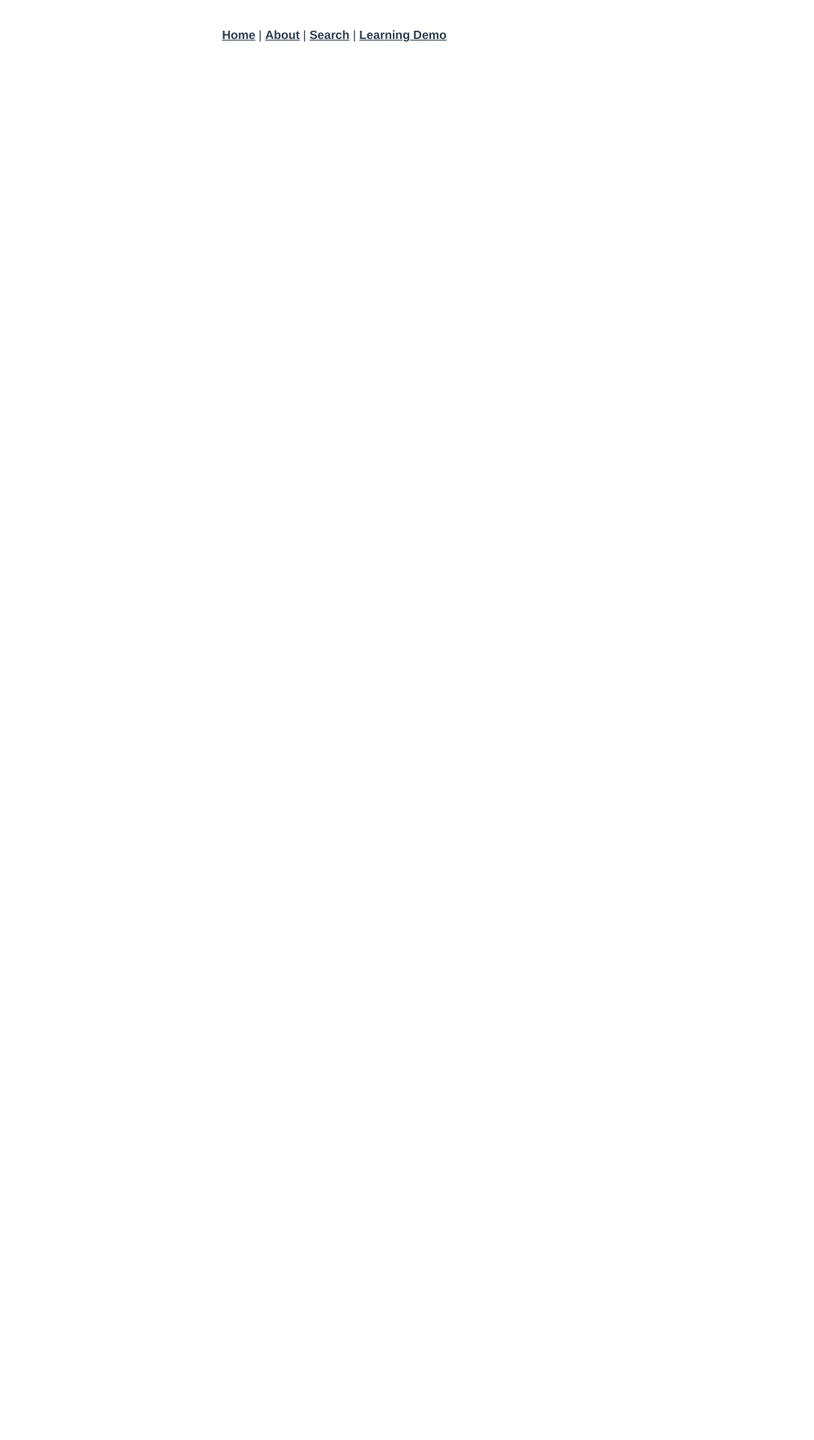
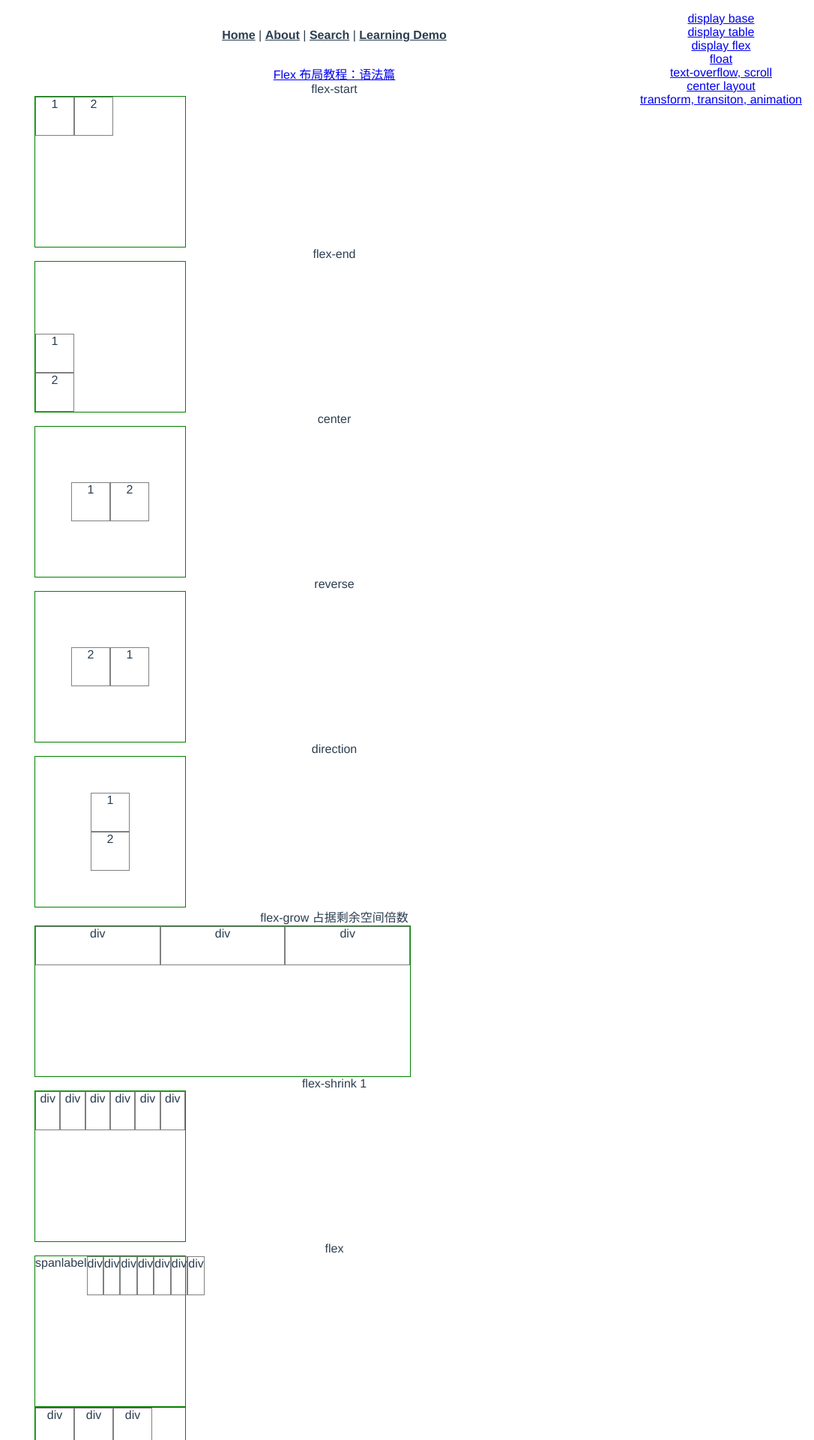
Before and after one commit to MatthewWu5/repo-search, a Vue app: page /#/learning/display-flex in a window 1280 px wide. Shown: the top 1920 px of the page at 75% size, without its empty margins (194-1280 px from the left). Before the commit the page ends 800 px from the top, so only its background shows below. Built offline with nearby package versions, Linux system fonts and the light colour scheme.

Commit message:
Add learning demo

```diff
--- /dev/null
+++ b/src/learning-demo/display-base.vue
@@ -0,0 +1,57 @@
+<template>
+  <div>
+    <!-- inline -->
+    text
+    <span class="item margin">span</span>
+    <a class="item padding big-padding" href="">link element</a>
+    <!-- click label => focus on id -->
+    <label class="item" for="input-btn-id">label</label>
+    <em class="item">em</em>
+    <strong class="item">strong</strong>
+
+    <!-- block -->
+    <div class="item margin">div</div>
+    <!-- <div class="bfc-area">
+      <div class="item margin">div</div>
+    </div> -->
+    <p class="item margin margin-top-16">p</p>
+    <h2 class="item padding">h1-h6</h2>
+    <ul class="item">
+      <li>ul</li>
+      <li>ol</li>
+    </ul>
+
+    <!-- inline-block -->
+    <button class="item">button</button>
+    <input class="item" type="text" />
+    <input class="item" type="button" id="input-btn-id" />
+    <img
+      class="item"
+      src="https://avatars0.githubusercontent.com/u/16813684?s=88&v=4"
+      alt="venom"
+    />
+  </div>
+</template>
+<style lang="less" scoped>
+.item {
+  width: 100px;
+  height: 100px;
+  border: 1px solid grey;
+}
+.margin {
+  margin: 8px;
+}
+.margin-top-16 {
+  margin-top: 16px;
+}
+.padding {
+  padding: 8px;
+}
+.big-padding {
+  /* padding-top: 100px; */
+  /* padding-bottom: 100px; */
+}
+.bfc-area {
+  /* overflow: hidden; */
+}
+</style>
--- /dev/null
+++ b/src/learning-demo/display-flex.vue
@@ -0,0 +1,119 @@
+<template>
+  <div>
+    <a
+      href="http://www.ruanyifeng.com/blog/2015/07/flex-grammar.html?utm_source=tuicool"
+      >Flex 布局教程：语法篇</a
+    >
+    <br />
+    flex-start
+    <div class="container justify-content">
+      <div class="content">1</div>
+      <div class="content">2</div>
+    </div>
+    flex-end
+    <div class="container direction justify-content2">
+      <div class="content">1</div>
+      <div class="content">2</div>
+    </div>
+    center
+    <div class="container center">
+      <div class="content">1</div>
+      <div class="content">2</div>
+    </div>
+    reverse
+    <div class="container center reverse">
+      <div class="content">1</div>
+      <div class="content">2</div>
+    </div>
+    direction
+    <div class="container direction center">
+      <div class="content">1</div>
+      <div class="content">2</div>
+    </div>
+
+    flex-grow 占据剩余空间倍数
+    <div class="container long">
+      <div class="content grow">div</div>
+      <div class="content grow">div</div>
+      <div class="content grow">div</div>
+    </div>
+
+    flex-shrink 1
+    <div class="container">
+      <div class="content shrink">div</div>
+      <div class="content shrink">div</div>
+      <div class="content shrink">div</div>
+      <div class="content shrink">div</div>
+      <div class="content shrink">div</div>
+      <div class="content shrink">div</div>
+    </div>
+
+    <!-- 弹性盒子不换行 -->
+    <!-- flex: 1, flex: 0, flex: 0 0 100px;, margin-left: auto; -->
+    flex
+    <div class="container">
+      <span>span</span>
+      <label for="">label</label>
+      <div class="content">div</div>
+      <div class="content">div</div>
+      <div class="content">div</div>
+      <div class="content">div</div>
+      <div class="content">div</div>
+      <div class="content">div</div>
+      <div class="content">div</div>
+    </div>
+
+    <div class="container flex-wrap">
+      <div class="content">div</div>
+      <div class="content">div</div>
+      <div class="content">div</div>
+      <div class="content">div</div>
+      <div class="content">div</div>
+      <div class="content">div</div>
+      <div class="content">div</div>
+    </div>
+  </div>
+</template>
+<style lang="less" scoped>
+.container {
+  display: flex;
+  width: 200px;
+  height: 200px;
+  border: 1px solid green;
+  &.long {
+    width: 500px;
+  }
+
+  &.flex-wrap {
+    flex-wrap: wrap;
+  }
+  &.direction {
+    flex-direction: column;
+  }
+  &.reverse {
+    flex-direction: row-reverse;
+  }
+  &.justify-content {
+    justify-content: flex-start;
+  }
+  &.justify-content2 {
+    justify-content: flex-end;
+  }
+  &.center {
+    justify-content: center;
+    align-items: center;
+  }
+}
+
+.content {
+  border: 1px solid grey;
+  width: 50px;
+  height: 50px;
+  &.grow {
+    flex-grow: 1;
+  }
+  &.shrink {
+    flex-shrink: 1;
+  }
+}
+</style>
--- /dev/null
+++ b/src/learning-demo/display-table.vue
@@ -0,0 +1,78 @@
+<template>
+  <div>
+    <!-- table, table-row, table-cell -->
+    <!-- table-cell 垂直居中对齐，关联伸缩等 -->
+    <table>
+      <thead>
+        <tr>
+          <th>
+            head1
+          </th>
+          <th>
+            head2
+          </th>
+        </tr>
+      </thead>
+      <tbody>
+        <tr>
+          <td>
+            11
+          </td>
+          <td>
+            22
+          </td>
+        </tr>
+      </tbody>
+    </table>
+    <div class="container">
+      <div class="row">
+        <div class="cell">
+          cell1
+        </div>
+        <div class="cell">
+          cell2
+        </div>
+        <div class="cell">
+          cell3
+        </div>
+      </div>
+      <div class="row">
+        <div class="cell max-width">
+          cell111111111111111111111111111111111111
+        </div>
+        <div class="cell margin">
+          cell2
+        </div>
+        <div class="cell padding">
+          cell3
+        </div>
+      </div>
+    </div>
+  </div>
+</template>
+<style lang="less" scoped>
+.container {
+  display: table;
+}
+
+.row {
+  display: table-row;
+}
+
+.cell {
+  display: table-cell;
+}
+
+.max-width {
+  /* max-width: 100px; */
+  /* overflow: hidden; */
+}
+
+.margin {
+  /* margin: 16px; */
+}
+
+.padding {
+  /* padding: 16px; */
+}
+</style>
--- /dev/null
+++ b/src/learning-demo/float.vue
@@ -0,0 +1,108 @@
+<template>
+  <div class="wrapper">
+    float: left
+    <div class="container">
+      <div class="item float">1</div>
+      <div class="item float">2</div>
+      <div class="item float">3</div>
+      <div class="item float">4</div>
+      <div class="item float">5</div>
+    </div>
+    float: right
+    <div class="container">
+      <div class="item float-right">1</div>
+      <div class="item float-right">2</div>
+      <div class="item float-right">3</div>
+    </div>
+    <div class="container">
+      <div class="item float-right"></div>
+      这里有很多文字这里有很多文字这里有很多文字这里有很多文字这里有很多文字这里有很多文字这里有很多文字这里有很多文字这里有很多文字这里有很多文字这里有很多文字这里有很多文字这里有很多文字这里有很多文字这里有很多文字这里有很多文字这里有很多文字这里有很多文字这里有很多文字这里有很多文字
+    </div>
+    add container width:
+    <input type="text" v-model="containerWidth" />
+    <div class="container" :style="{ width: containerWidth }">
+      <div class="item float responsive">1</div>
+      <div class="item float responsive">2</div>
+      <div class="item float responsive">3</div>
+      <div class="item float responsive">4</div>
+      <div class="item float responsive">5</div>
+    </div>
+    BFC: block formatting context
+    <div>
+      <div class="item float">1</div>
+      <div class="item float">2</div>
+      <div class="item float">3</div>
+      <div class="item float">4</div>
+    </div>
+    float with inline item
+    <div class="container inline-block">
+      <div class="item">item</div>
+      <div class="item float">1</div>
+    </div>
+    float with inline item2
+    <div class="container inline-block">
+      <div class="item float">1</div>
+      <div class="item">item</div>
+    </div>
+    float with block item
+    <div class="container">
+      <div class="item">item</div>
+      <div class="item float-right">1</div>
+      <!-- <div class="item">item</div> -->
+      <div class="item float-right">2</div>
+      <div class="item">item</div>
+      <div class="item float-right">3</div>
+    </div>
+    <div class="container">
+      <div class="item item-in-float">item</div>
+      <div class="item float">1</div>
+      <div class="item item-in-float"><div>item</div></div>
+      <div class="item float">2</div>
+      <div class="item float">3</div>
+      <div class="item float">4</div>
+      <div class="item float">5</div>
+    </div>
+  </div>
+</template>
+<script>
+export default {
+  data() {
+    return {
+      containerWidth: null,
+    }
+  },
+}
+</script>
+<style lang="less" scoped>
+@import './global';
+.wrapper {
+  text-align: initial;
+  .container {
+    overflow: auto;
+    &.inline-block {
+      .item {
+        display: inline-block;
+      }
+    }
+  }
+  .item {
+    width: 50px;
+    height: 50px;
+  }
+  .float {
+    float: left;
+    background: grey;
+  }
+  .float-right {
+    float: right;
+    background: grey;
+  }
+  .item-in-float {
+    background: red;
+    margin-left: 33px;
+  }
+  .responsive {
+    width: 30%;
+  }
+}
+</style>
--- a/src/learning-demo/index.vue
+++ b/src/learning-demo/index.vue
@@ -1,15 +1,18 @@
 <template>
-  <div>
-    <router-link to="/learning/center-layout">center layout</router-link>
-    <br />
+  <div class="navigator">
+    <div class="fixed">
+      <router-link to="/learning/display-base">display base</router-link>
+      <router-link to="/learning/display-table">display table</router-link>
+      <router-link to="/learning/display-flex">display flex</router-link>
+      <router-link to="/learning/float">float</router-link>
       <router-link to="/learning/text-overflow"
         >text-overflow, scroll</router-link
       >
-    <br />
+      <router-link to="/learning/center-layout">center layout</router-link>
       <router-link to="/learning/transform"
         >transform, transiton, animation</router-link
       >
-
+    </div>
     <div class="view">
       <router-view></router-view>
     </div>
@@ -23,7 +26,18 @@ export default {
 }
 </script>
 <style lang="less" scoped>
+.navigator {
+  .fixed {
+    position: fixed;
+    right: 16px;
+    top: 16px;
+    a {
+      display: block;
+    }
+  }
+}
 .view {
-  margin-top: 50px;
+  margin: auto;
+  width: 800px;
 }
 </style>
```
Also changed, not shown: src/router/index.js (+16 -0 lines). Lines whose indentation alone changed are shown as unchanged.
